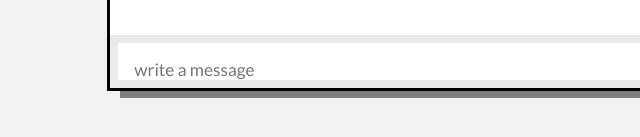
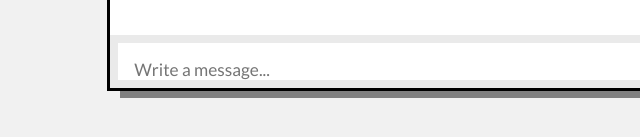
Before and after one commit to RaunakGN2001/playing-with-socket, a website: page index.html in a window 1280 px wide. Shown: the part 577-714 px from the top of the page, 0-640 px from the left. Drawn offline with nearby package versions, Linux system fonts and the light colour scheme.

Commit message:
Updated textarea placeholder

```diff
--- a/index.html
+++ b/index.html
@@ -34,7 +34,7 @@
             </div>
         </div>
         <div class="text-area">
-            <textarea id="textarea" wrap="off" rows="1" placeholder="write a message"></textarea>
+            <textarea id="textarea" wrap="off" rows="1" placeholder="Write a message..."></textarea>
         </div>
     </div>
 </body>
```
